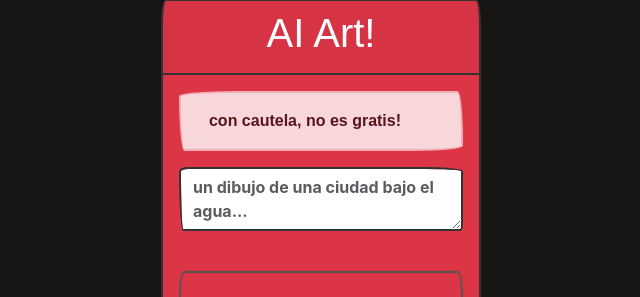
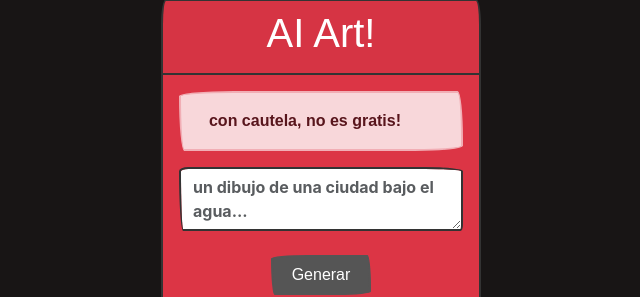
Before and after one commit to albl2008/client-eink, a Flask app: page / in a window 1280 px wide. Shown: the part 257-554 px from the top of the page, without its empty margins (319-959 px from the left). Run offline with Flask 2, Linux system fonts and the light colour scheme; data that the repository does not hold is empty; some libraries are stand-ins or nearby versions; some web fonts are replaced.

Commit message:
reestablezco boton generar

```diff
--- a/templates/index.html
+++ b/templates/index.html
@@ -108,7 +108,7 @@
 
                             <textarea v-model="prompt" type="text" id="prompt" name="prompt" class="form-control" placeholder="un dibujo de una ciudad bajo el agua..."></textarea>
                             <br>
-
+                            <button type="submit" class="btn btn-secondary">Generar</button>
 
                         </form>
                     </div>
```
